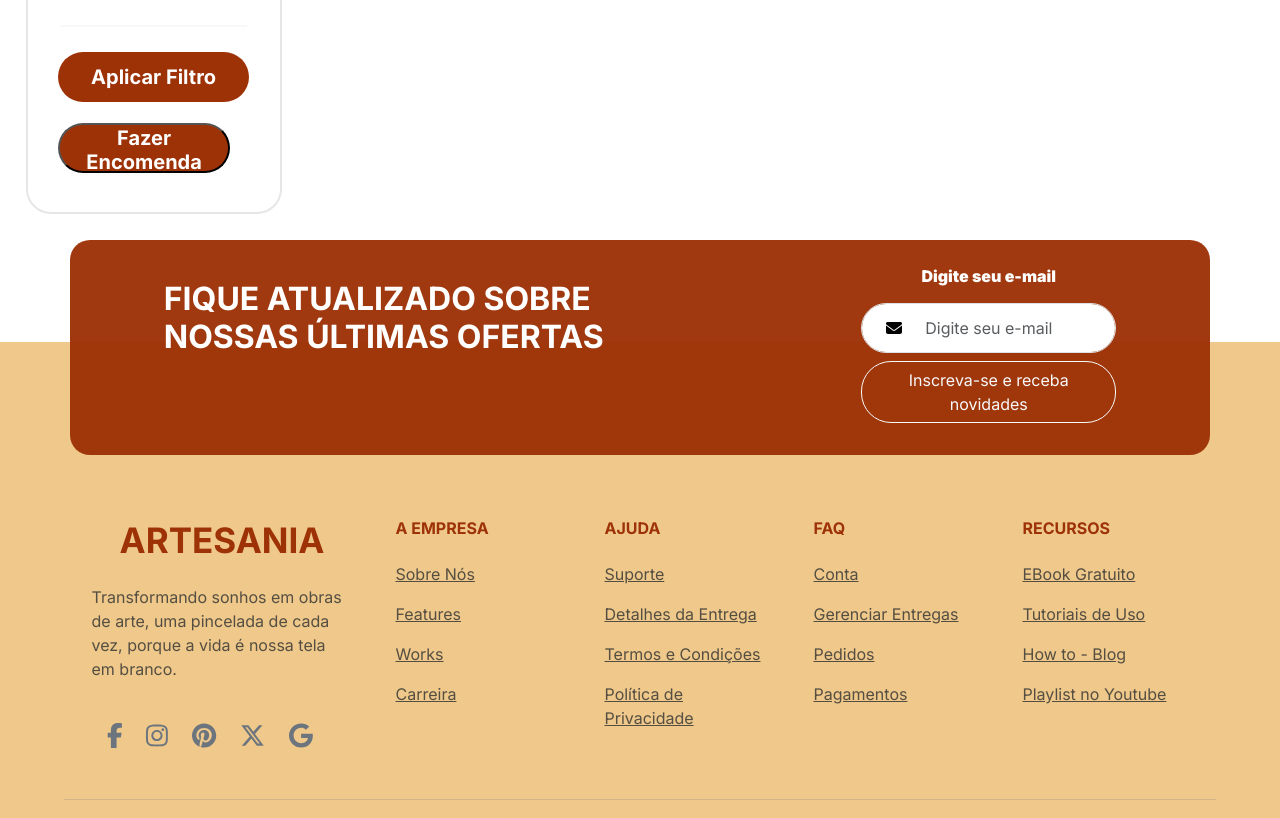
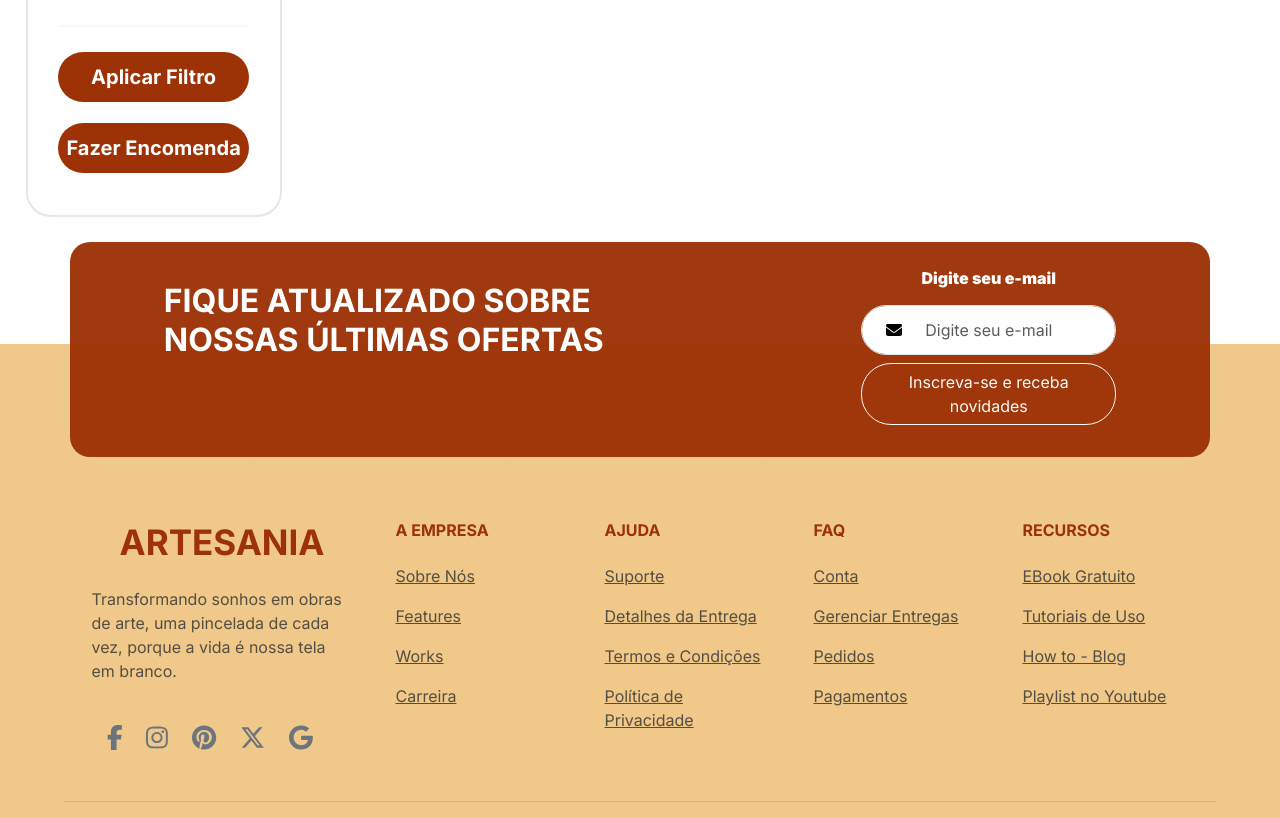
Before and after one commit to ivpinheiro/artesania, a Vue app: page /gallery in a window 1280 px wide. Shown: the part 880-1698 px from the top of the page. Built offline with nearby package versions, Linux system fonts and the light colour scheme; no server answers.

Commit message:
fixed btn order

```diff
--- a/src/assets/main.css
+++ b/src/assets/main.css
@@ -75,3 +75,17 @@ a,
     border: none;
     margin: 0px 8%;
 }
+
+
+a[routerLink] {
+    text-decoration: none;
+    color: inherit;
+    border-style: none;
+    text-decoration: none;
+}
+
+.router-link {
+    color: white;
+    text-decoration: none;
+    border-style: none;
+}
--- a/src/views/ArtistsGallery.vue
+++ b/src/views/ArtistsGallery.vue
@@ -66,10 +66,13 @@
         <hr class="divider">
 
         <div class="btn-filter filters">
-          <button class="btn buttonPrimary">Aplicar Filtro</button>
-          <RouterLink to="/order/page" class="text-decoration-none">
-            <button class="btnOrder buttonPrimary">Fazer Encomenda</button>
-          </RouterLink>
+          <button class="btn btnOrder buttonPrimary">Aplicar Filtro</button>
+          <button class="btn btnOrder buttonPrimary">
+            <RouterLink to="/order/page"
+              class="d-flex justify-content-center align-items-center text-decoration-none router-link">
+              Fazer Encomenda
+            </RouterLink>
+          </button>
         </div>
       </div>
       <div class="secondSection contrast">
@@ -222,7 +225,7 @@ export default {
 .gallery {
   display: flex;
 
-  @media (max-width: 768px){
+  @media (max-width: 768px) {
     display: flex;
     flex-direction: column;
   }
@@ -296,6 +299,11 @@ export default {
   color: #fff;
   font-weight: bold;
   font-size: 20px;
+  padding: 0;
+}
+
+.router-link:hover {
+  color: black;
 }
 
 .products {
@@ -319,10 +327,9 @@ export default {
 }
 
 @media (max-width: 768px) {
-    .btnOrder{
-      width: 80vw;
-      height: 50px;
-      border-style: none;
-    }
+  .btnOrder {
+    height: 50px;
+    border-style: none;
+  }
 }
 </style>
--- a/src/views/NegotiationChat.vue
+++ b/src/views/NegotiationChat.vue
@@ -12,11 +12,9 @@
             </div>
         </div>
         <div class="confirm-area">
-            <RouterLink to="/order/payment" class="text-decoration-none">
-                <button class="buttonPrimary-aceitar contrast">
-                    Aceitar
-                </button>
-            </RouterLink>
+            <button class="buttonPrimary-aceitar contrast">
+                <RouterLink to="/order/payment">Aceitar</RouterLink>
+            </button>
             <button class="buttonPrimary-cancelar contrast">Cancelar</button>
         </div>
     </div>
```
